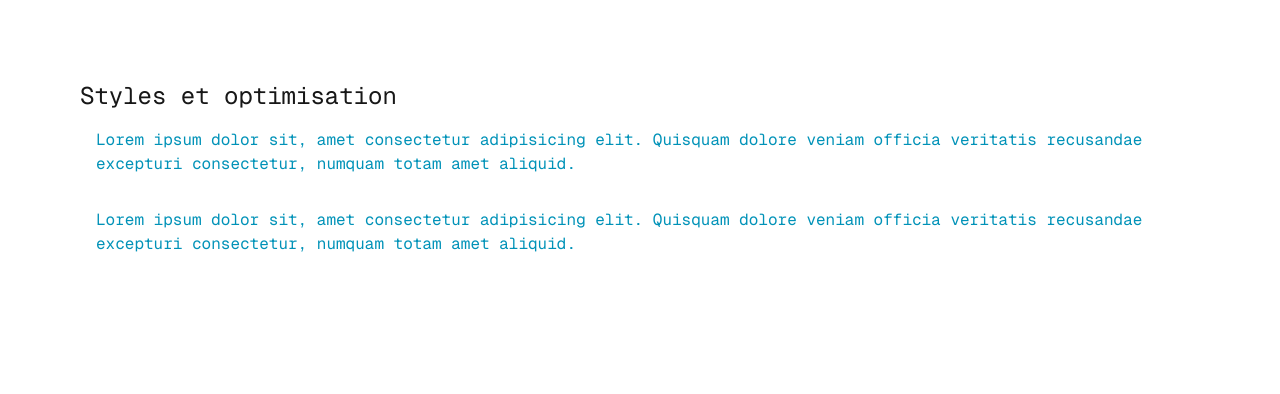
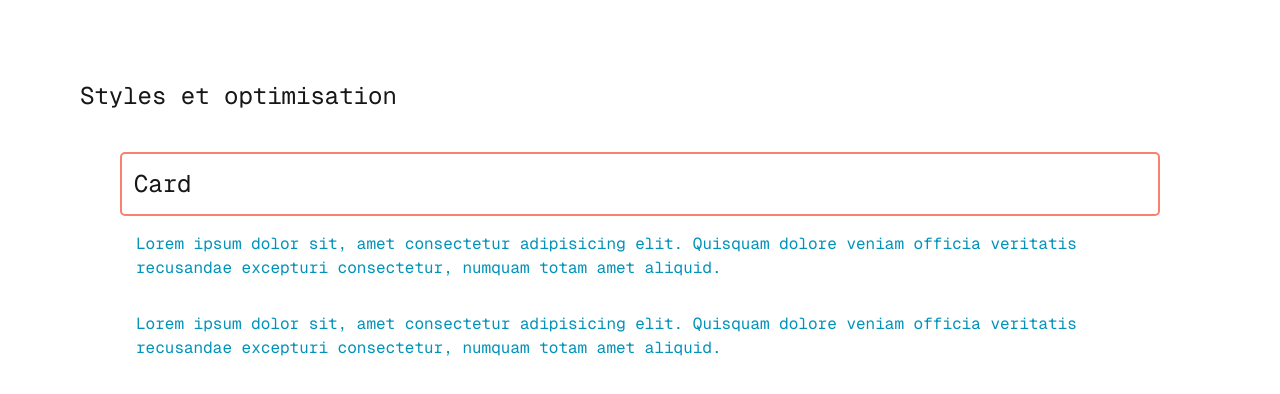
Before and after one commit to yves40/NEXTJS, a Next.js app in the folder 3.styles-et-optimisation/: page / in a window 1280 px wide. Shown: the top 394 px of the page. Built offline with nearby package versions, Linux system fonts and the light colour scheme.

Commit message:
Lesson : sass & nextJS : END

```diff
--- a/3.styles-et-optimisation/src/app/page.jsx
+++ b/3.styles-et-optimisation/src/app/page.jsx
@@ -1,11 +1,11 @@
 import Image from "next/image";
+import Card from "@/components/Card/Card";
 
 export default function Home() {
   return (
     <main>
       <h1 className=" text-2xl">Styles et optimisation</h1>
-      <p className=" p-4 text-cyan-600 max-lg:">Lorem ipsum dolor sit, amet consectetur adipisicing elit. Quisquam dolore veniam officia veritatis recusandae excepturi consectetur, numquam totam amet aliquid.</p>
-      <p className=" p-4 text-cyan-600 max-lg:">Lorem ipsum dolor sit, amet consectetur adipisicing elit. Quisquam dolore veniam officia veritatis recusandae excepturi consectetur, numquam totam amet aliquid.</p>
+      <Card></Card>
     </main>
   );
 }
--- /dev/null
+++ b/3.styles-et-optimisation/src/components/Card/Card.jsx
@@ -0,0 +1,13 @@
+import './Card.scss'
+
+function Card() {
+  return (
+    <div className=' p-10'>
+      <p className='card'>Card</p>
+      <p className=" p-4 text-cyan-600 max-lg:">Lorem ipsum dolor sit, amet consectetur adipisicing elit. Quisquam dolore veniam officia veritatis recusandae excepturi consectetur, numquam totam amet aliquid.</p>
+      <p className=" p-4 text-cyan-600 max-lg:">Lorem ipsum dolor sit, amet consectetur adipisicing elit. Quisquam dolore veniam officia veritatis recusandae excepturi consectetur, numquam totam amet aliquid.</p>
+    </div>
+  )
+}
+
+export default Card
--- /dev/null
+++ b/3.styles-et-optimisation/src/components/Card/Card.scss
@@ -0,0 +1,6 @@
+.card {
+  padding: 12px;
+  font-size: 24px;
+  border: solid 2px salmon;
+  border-radius: 5px;
+}
```
Also changed, not shown: 3.styles-et-optimisation/package.json (+4 -3 lines), 1 other file (tests, documents, lock files or other folders).
